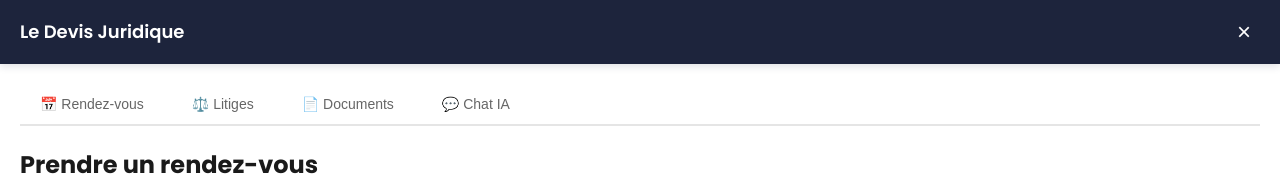
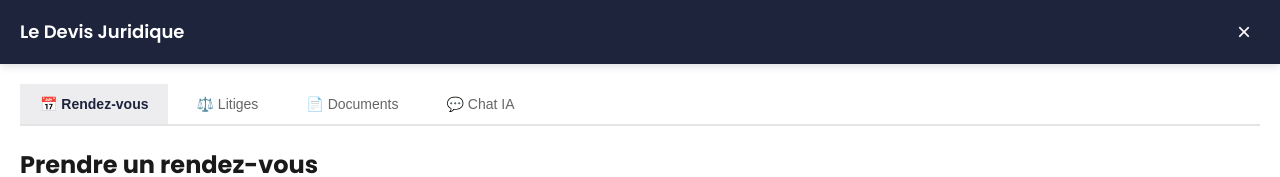
Before and after one commit to binodev/ldj-widget, a website: page public/widget.html in a window 1280 px wide. Shown: the top 177 px of the page. Drawn offline with Linux system fonts and the light colour scheme; no server answers.

Commit message:
Correction appliquée : la détection de l'onglet actif utilisait une comparaison de texte peu fiable.

```diff
--- a/public/widget.html
+++ b/public/widget.html
@@ -855,19 +855,19 @@
             let contentHTML = '';
 
             if (services.includes('appointment')) {
-                tabsHTML += '<button class="service-tab active" onclick="switchService(\'appointment\')">📅 Rendez-vous</button>';
+                tabsHTML += '<button class="service-tab" data-service="appointment" onclick="switchService(\'appointment\')">📅 Rendez-vous</button>';
                 contentHTML += renderAppointmentForm();
             }
             if (services.includes('litigation')) {
-                tabsHTML += '<button class="service-tab' + (currentService === null ? (services[0] !== 'appointment' ? ' active' : '') : '') + '" onclick="switchService(\'litigation\')">⚖️ Litiges</button>';
+                tabsHTML += '<button class="service-tab" data-service="litigation" onclick="switchService(\'litigation\')">⚖️ Litiges</button>';
                 contentHTML += renderLitigationForm();
             }
             if (services.includes('documents')) {
-                tabsHTML += '<button class="service-tab" onclick="switchService(\'documents\')">📄 Documents</button>';
+                tabsHTML += '<button class="service-tab" data-service="documents" onclick="switchService(\'documents\')">📄 Documents</button>';
                 contentHTML += renderDocumentForm();
             }
             if (services.includes('ai_chat')) {
-                tabsHTML += '<button class="service-tab" onclick="switchService(\'ai_chat\')">💬 Chat IA</button>';
+                tabsHTML += '<button class="service-tab" data-service="ai_chat" onclick="switchService(\'ai_chat\')">💬 Chat IA</button>';
                 contentHTML += renderChatInterface();
             }
 
@@ -891,7 +891,8 @@
             // Mettre à jour les onglets
             document.querySelectorAll('.service-tab').forEach(tab => {
                 tab.classList.remove('active');
-                if (tab.textContent.toLowerCase().includes(service)) {
+                // Utiliser l'attribut data-service pour une identification fiable
+                if (tab.getAttribute('data-service') === service) {
                     tab.classList.add('active');
                 }
             });
```
